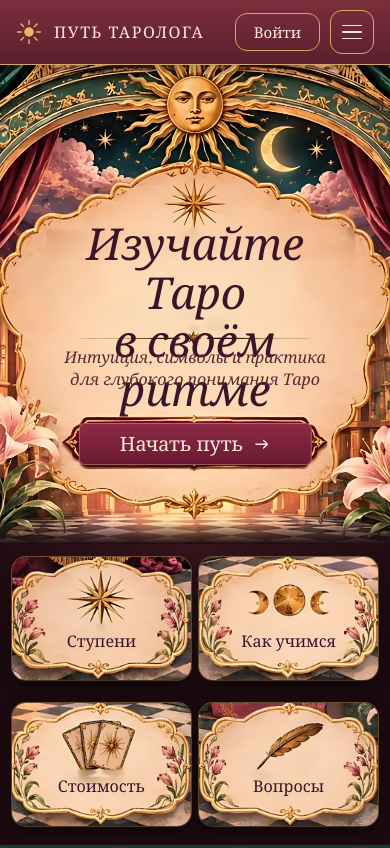
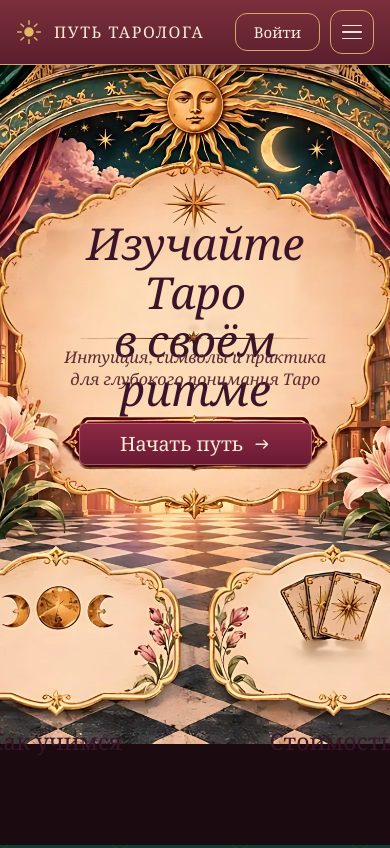
Before and after one commit to DarynaLiakhova/taro-landing, a plain HTML site: page index.html in a window 390 px wide. Shown: the top 848 px of the page. Drawn offline with nearby package versions, Linux system fonts and the light colour scheme; a web font is replaced by a local one.

Commit message:
Mobile: full-height swipeable panorama of the whole picture
Co-Authored-By: Claude Opus 5.5 <noreply@anthropic.com>
Claude-Session: https://claude.ai/code/session_0154gL89LTPCpUwAm1nDtQ1w

```diff
--- a/index.html
+++ b/index.html
@@ -81,33 +81,22 @@ img{max-width:100%;display:block}
 .fs-down{position:absolute;left:50%;bottom:12px;transform:translateX(-50%);z-index:2;width:40px;height:40px;border-radius:50%;display:grid;place-items:center;color:#fbecd8;background:rgba(59,21,39,.7);border:1px solid var(--gold);animation:bob 2.4s ease-in-out infinite}
 @keyframes bob{50%{transform:translate(-50%,5px)}}
 @media (min-aspect-ratio:1280/600){.fs-down{display:none}}
-/* телефон и узкие экраны: картина на весь первый экран, разделы внизу */
+/* телефон и узкие экраны: картина во всю высоту, сбоку листается как панорама */
 .mnav{display:none}
+.pan-hint{display:none}
 @media (max-width:760px),(max-aspect-ratio:1/1){
- .fs{--H:calc(100svh - 64px);--PW:min(337vw,(var(--H) - 150px) * 2.747);height:var(--H);min-height:500px;display:flex;flex-direction:column;background:#1b0b10;place-items:initial}
- .fs::before,.fs-down,.tiles{display:none}
- .fs-wrap{position:relative;flex:none;width:100%;height:calc(var(--PW) * .3645);aspect-ratio:auto;box-shadow:none;overflow:hidden;container-type:normal}
- .fs-crop{position:absolute;inset:0}
- .fs-pic{width:var(--PW);left:50%;transform:translateX(-50%);background-image:url(assets/scene-2560.webp)}
- .fs-wrap::after{content:"";position:absolute;left:0;right:0;bottom:0;height:22px;background:linear-gradient(180deg,rgba(27,11,16,0),#1b0b10);z-index:1}
- .mnav{display:block;flex:1;min-height:0;container:mn / size;position:relative;z-index:2;
-  background:radial-gradient(90% 70% at 50% 0%,rgba(147,56,74,.22),transparent 70%),#1b0b10}
- .mnav-in{height:100%;display:grid;grid-template-columns:repeat(4,1fr);align-content:center;gap:4px;padding:6px 10px calc(10px + env(safe-area-inset-bottom))}
- .mnav a{display:flex;flex-direction:column;align-items:center;gap:7px;text-decoration:none;color:#f6e3c8;font-family:var(--serif);font-size:14px;line-height:1.1;text-align:center;padding:4px 2px;border-radius:12px}
- .mnav i{width:52px;height:36px;border-radius:10px;border:1px solid var(--gold2);background:center/cover no-repeat;box-shadow:0 4px 12px rgba(0,0,0,.35)}
- .mnav a:nth-child(1) i{background-image:url(assets/tile1.webp)}.mnav a:nth-child(2) i{background-image:url(assets/tile2.webp)}
- .mnav a:nth-child(3) i{background-image:url(assets/tile3.webp)}.mnav a:nth-child(4) i{background-image:url(assets/tile4.webp)}
- .mnav a:active{background:rgba(240,207,160,.12)}
- @container mn (min-height:190px){
-  .mnav-in{grid-template-columns:1fr 1fr;grid-template-rows:1fr 1fr;align-content:stretch;gap:8px;padding:6px 12px calc(12px + env(safe-area-inset-bottom))}
-  .mnav a{position:relative;padding:0;gap:0;display:grid;place-items:center;container-type:size}
-  .mnav a::before{content:"";grid-area:1/1;width:min(100cqw,145.8cqh);aspect-ratio:242/166;border-radius:14px;background:center/cover no-repeat;box-shadow:0 6px 14px rgba(0,0,0,.45),0 0 0 1px rgba(201,160,80,.5)}
-  .mnav a:nth-child(1)::before{background-image:url(assets/tile1.webp)}.mnav a:nth-child(2)::before{background-image:url(assets/tile2.webp)}
-  .mnav a:nth-child(3)::before{background-image:url(assets/tile3.webp)}.mnav a:nth-child(4)::before{background-image:url(assets/tile4.webp)}
-  .mnav a:active::before{filter:brightness(1.1)}
-  .mnav i{display:none}
-  .mnav a span{grid-area:1/1;align-self:center;transform:translateY(min(18cqh,12.3cqw));font-size:clamp(13px,min(13cqh,9cqw),19px);color:#3a1428;position:relative}
- }
+ .fs{--H:calc(100svh - 64px);--PW:min(337vw,var(--H) * 1.937);height:var(--H);min-height:480px;display:flex;align-items:center;place-items:initial;
+  overflow-x:auto;overflow-y:hidden;scrollbar-width:none;-webkit-overflow-scrolling:touch;overscroll-behavior-x:contain}
+ .fs::-webkit-scrollbar{display:none}
+ .fs::before{display:none}
+ .fs-down{display:none}
+ .fs-wrap{flex:none;width:var(--PW);aspect-ratio:1280/661;box-shadow:none}
+ .fs-pic{background-image:url(assets/scene-2560.webp)}
+ .pan-hint{display:flex;position:fixed;left:50%;transform:translateX(-50%);top:calc(64px + var(--H) - 54px);z-index:3;align-items:center;gap:10px;
+  padding:7px 16px;border-radius:999px;background:rgba(27,11,16,.72);border:1px solid rgba(214,168,102,.7);color:#fbecd8;font-size:13px;pointer-events:none;
+  animation:hint 2.6s ease-in-out infinite;transition:opacity .4s}
+ .pan-hint.off{opacity:0}
+ @keyframes hint{0%,100%{transform:translateX(calc(-50% - 6px))}50%{transform:translateX(calc(-50% + 6px))}}
 }
 /* бургер */
 .burger{display:none;width:44px;height:44px;border:1px solid var(--gold);border-radius:12px;background:transparent;cursor:pointer;padding:0;flex-direction:column;align-items:center;justify-content:center;gap:5px}
@@ -275,6 +264,7 @@ footer .wrap{display:flex;justify-content:space-between;gap:16px;flex-wrap:wrap}
   <nav class="mnav" aria-label="Разделы"><div class="mnav-in">
    <a href="#stages"><i></i><span>Ступени</span></a><a href="#how"><i></i><span>Как учимся</span></a><a href="#price"><i></i><span>Стоимость</span></a><a href="#faq"><i></i><span>Вопросы</span></a>
   </div></nav>
+  <div class="pan-hint" aria-hidden="true">‹ листай картину ›</div>
   <a class="fs-down" href="#stages" aria-label="Листать ниже"><svg width="22" height="22" viewBox="0 0 24 24" aria-hidden="true"><path d="M6 9l6 6 6-6" fill="none" stroke="currentColor" stroke-width="2" stroke-linecap="round" stroke-linejoin="round"/></svg></a>
  </div>
 
@@ -426,6 +416,12 @@ box.addEventListener("keydown",e=>{const i=[...box.children].findIndex(b=>b.clas
  if(e.key==="ArrowRight")n=Math.min(6,i+1);else if(e.key==="ArrowLeft")n=Math.max(0,i-1);else return;
  e.preventDefault();pick(n,true);box.children[n].focus()});
 pick(0);
+(()=>{const fs=document.querySelector(".fs"),h=document.querySelector(".pan-hint");
+ const center=()=>{if(fs.scrollWidth>fs.clientWidth+4)fs.scrollLeft=(fs.scrollWidth-fs.clientWidth)/2};
+ center();addEventListener("load",center);
+ let moved=false;fs.addEventListener("scroll",()=>{if(!moved&&Math.abs(fs.scrollLeft-(fs.scrollWidth-fs.clientWidth)/2)>30){moved=true;h&&h.classList.add("off")}},{passive:true});
+ addEventListener("scroll",()=>{if(h&&scrollY>40)h.classList.add("off")},{passive:true});
+ if(h&&fs.scrollWidth<=fs.clientWidth+4)h.classList.add("off");})();
 const bg=document.querySelector(".burger"),mn=document.getElementById("menu");
 const setM=o=>{mn.hidden=!o;bg.setAttribute("aria-expanded",o)};
 bg.addEventListener("click",()=>setM(mn.hidden));
```
